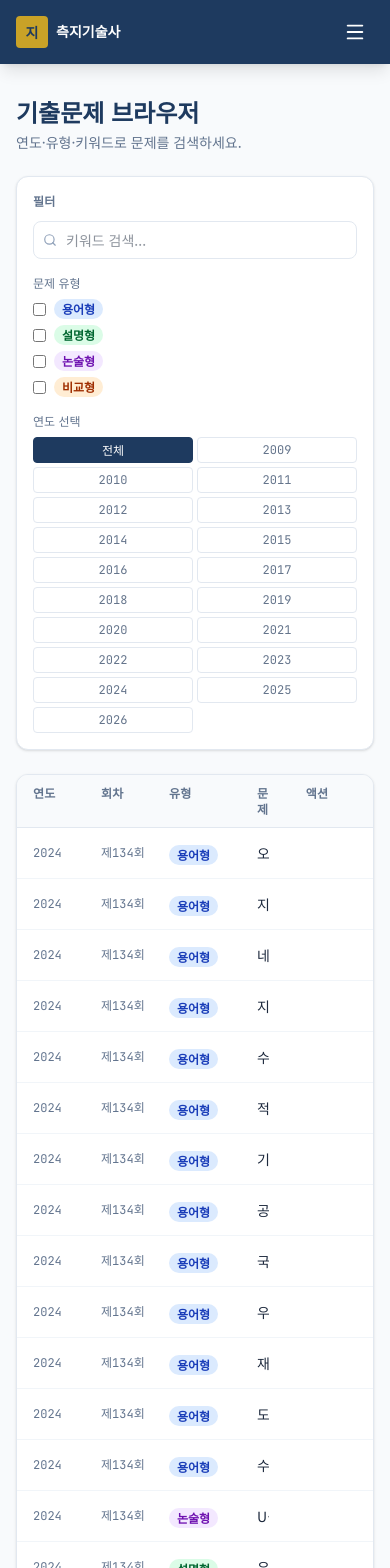
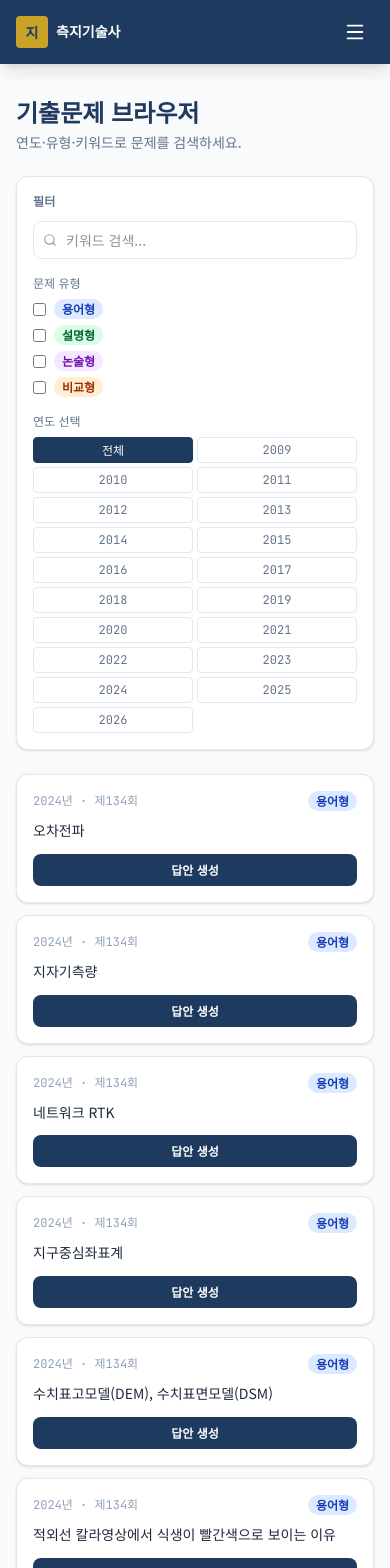
Before and after one commit to sunnylim91/project1, a React (Vite) app: page /browser in a window 390 px wide. Shown: the top 1568 px of the page. Built offline with nearby package versions, Linux system fonts and the light colour scheme.

Commit message:
모바일 UI 개선

```diff
--- a/index.html
+++ b/index.html
@@ -3,7 +3,7 @@
   <head>
     <meta charset="UTF-8" />
     <link rel="icon" type="image/svg+xml" href="/favicon.svg" />
-    <meta name="viewport" content="width=device-width, initial-scale=1.0" />
+    <meta name="viewport" content="width=device-width, initial-scale=1.0, maximum-scale=1.0" />
     <title>측지기술사 기출문제 DB</title>
     <link rel="preconnect" href="https://fonts.googleapis.com" />
     <link rel="preconnect" href="https://fonts.gstatic.com" crossorigin />
--- a/src/pages/AnswerPage.jsx
+++ b/src/pages/AnswerPage.jsx
@@ -228,9 +228,10 @@ function AnswerMarkdown({ text }) {
       style={{
         whiteSpace: 'pre-wrap',
         fontFamily: 'Noto Sans KR, sans-serif',
-        fontSize: '13px',
+        fontSize: '12px',
         lineHeight: '1.9',
         wordBreak: 'break-word',
+        overflowWrap: 'break-word',
         width: '100%',
         height: 'auto',
         overflow: 'visible',
@@ -380,7 +381,7 @@ export default function AnswerPage() {
             onChange={(e) => { setQuestion(e.target.value); setTypeOverridden(false); }}
             placeholder="예) 네트워크 RTK"
             rows={4}
-            className="w-full resize-none text-sm border border-slate-200 rounded-lg px-4 py-3 focus:outline-none focus:ring-2 focus:ring-blue-100 text-slate-800 placeholder:text-slate-300"
+            className="w-full resize-none text-sm border border-slate-200 rounded-lg px-4 py-3 focus:outline-none focus:ring-2 focus:ring-blue-100 text-slate-800 placeholder:text-slate-300 min-h-[120px] md:min-h-[80px]"
           />
 
           {/* 유형 선택 */}
@@ -471,7 +472,7 @@ export default function AnswerPage() {
                 )}
               </div>
               {!isWorking && answerText && (
-                <div className="flex gap-2">
+                <div className="flex flex-wrap gap-2 justify-end">
                   {/* 품질 검증 버튼 */}
                   <button
                     onClick={handleValidate}
--- a/src/pages/BrowserPage.jsx
+++ b/src/pages/BrowserPage.jsx
@@ -146,6 +146,7 @@ function QuestionModal({ question, onClose }) {
 // ── 메인 컴포넌트 ─────────────────────────────────────────────
 
 export default function BrowserPage() {
+  const navigate = useNavigate();
   const [db, setDb] = useState(null);
   const [error, setError] = useState(null);
 
@@ -298,8 +299,36 @@ export default function BrowserPage() {
 
           {/* ── 문제 목록 ── */}
           <div className="flex-1 min-w-0">
-            <div className="bg-white rounded-xl border border-slate-200 shadow-sm overflow-hidden">
-              {/* 테이블 헤더 */}
+
+            {/* 모바일: 카드형 */}
+            <div className="md:hidden space-y-3">
+              {paginated.length === 0 ? (
+                <div className="py-12 text-center text-slate-400 text-sm">검색 결과가 없습니다.</div>
+              ) : paginated.map((q) => (
+                <div key={q.id} className="bg-white border border-slate-200 rounded-xl p-4 shadow-sm">
+                  <div className="flex items-center justify-between mb-2">
+                    <span className="text-xs font-mono text-slate-400">{q.year}년 · 제{q.round}회</span>
+                    <TypeBadge type={q.type} />
+                  </div>
+                  <p
+                    className="text-sm text-slate-800 leading-relaxed mb-3 cursor-pointer"
+                    onClick={() => setModal(q)}
+                  >
+                    {q.question}
+                  </p>
+                  <button
+                    onClick={() => navigate(`/answer?id=${q.id}`)}
+                    className="w-full py-2 rounded-lg text-xs font-semibold text-white"
+                    style={{ backgroundColor: '#1e3a5f' }}
+                  >
+                    답안 생성
+                  </button>
+                </div>
+              ))}
+            </div>
+
+            {/* 데스크톱: 테이블형 */}
+            <div className="hidden md:block bg-white rounded-xl border border-slate-200 shadow-sm overflow-hidden">
               <div className="grid grid-cols-[60px_60px_80px_1fr_80px] gap-2 px-4 py-2.5 bg-slate-50 border-b border-slate-200 text-xs font-semibold text-slate-500 uppercase tracking-wide">
                 <span>연도</span>
                 <span>회차</span>
@@ -307,12 +336,8 @@ export default function BrowserPage() {
                 <span>문제</span>
                 <span className="text-center">액션</span>
               </div>
-
-              {/* 테이블 바디 */}
               {paginated.length === 0 ? (
-                <div className="py-16 text-center text-slate-400 text-sm">
-                  검색 결과가 없습니다.
-                </div>
+                <div className="py-16 text-center text-slate-400 text-sm">검색 결과가 없습니다.</div>
               ) : (
                 <div className="divide-y divide-slate-100">
                   {paginated.map((q) => (
--- a/src/pages/TrendPage.jsx
+++ b/src/pages/TrendPage.jsx
@@ -83,13 +83,13 @@ function QuestionModal({ modal, onClose, navigate }) {
   if (!modal.open) return null;
   return (
     <div
-      className="fixed inset-0 z-50 flex items-center justify-center p-4"
+      className="fixed inset-0 z-50 flex items-end md:items-center justify-center md:p-4"
       style={{ backgroundColor: 'rgba(0,0,0,0.5)' }}
       onClick={onClose}
     >
       <div
-        className="bg-white rounded-2xl shadow-2xl w-full max-w-xl flex flex-col"
-        style={{ maxHeight: '70vh' }}
+        className="bg-white w-full max-w-xl flex flex-col rounded-t-2xl md:rounded-2xl shadow-2xl"
+        style={{ maxHeight: '90dvh' }}
         onClick={(e) => e.stopPropagation()}
       >
         {/* 헤더 */}
@@ -221,7 +221,7 @@ export default function TrendPage() {
           title="주제별 빈출 TOP 10"
           sub="막대 클릭 시 관련 기출문제 목록 표시"
         >
-          <ResponsiveContainer width="100%" height={280}>
+          <ResponsiveContainer width="100%" height={220}>
             <BarChart
               layout="vertical"
               data={topicData}
```
